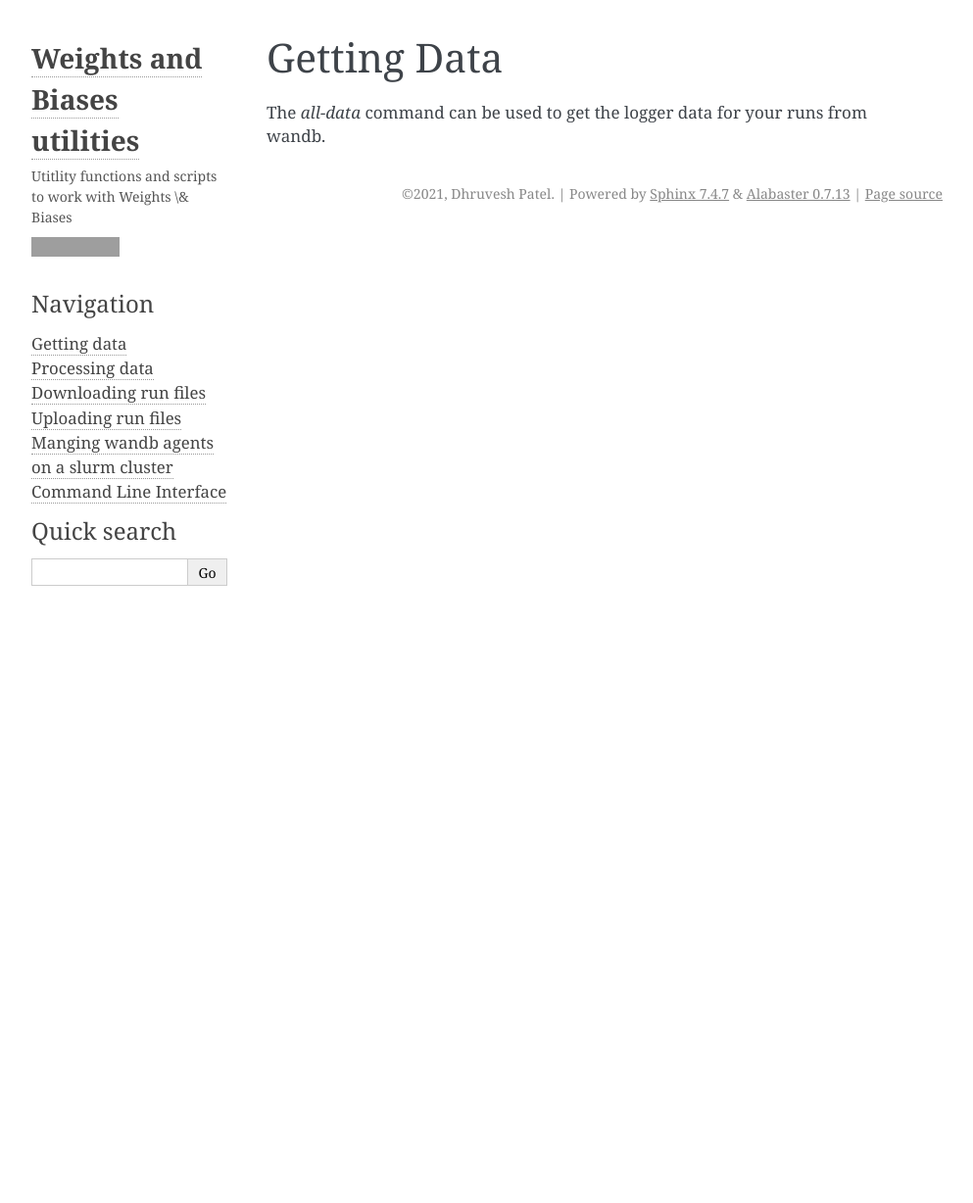
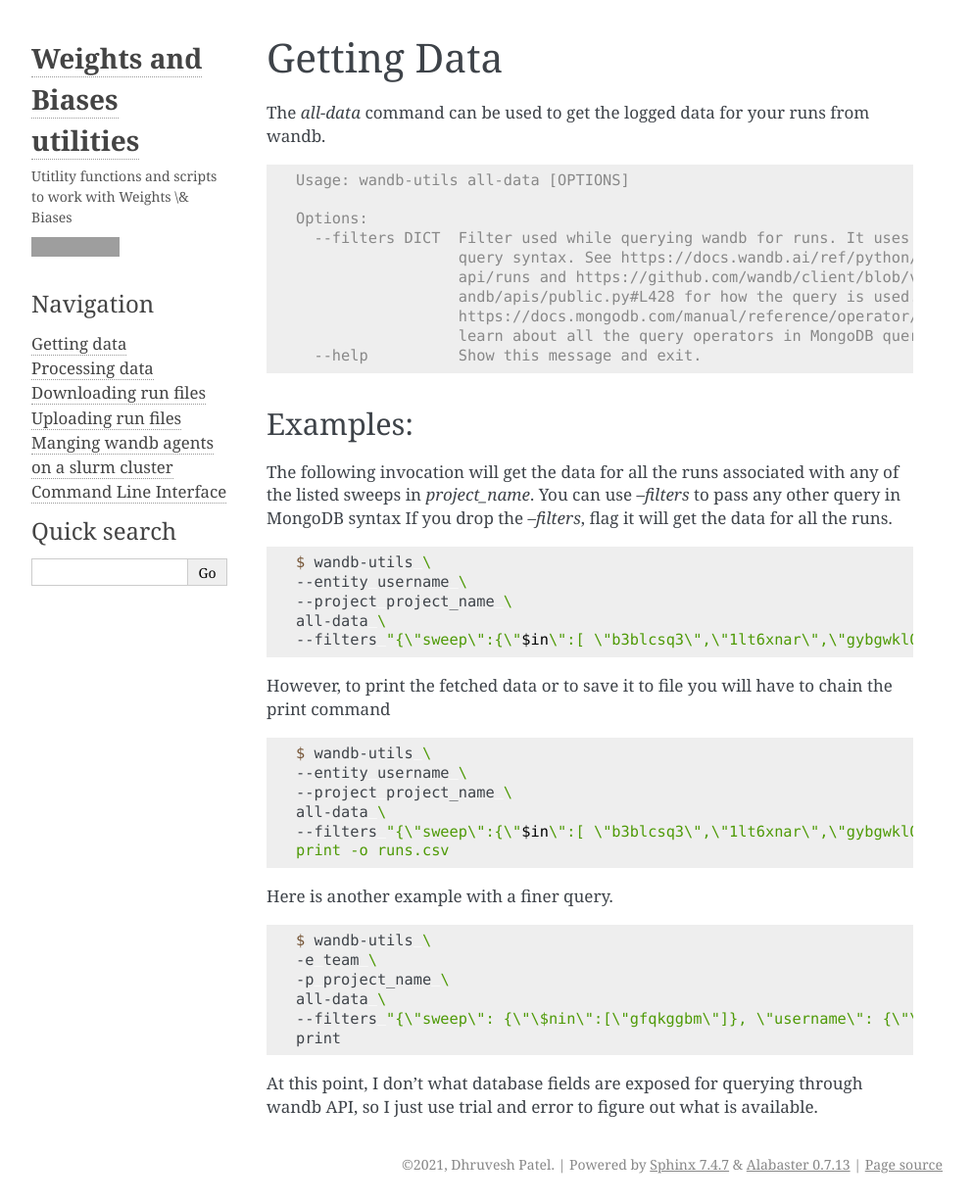
Before and after one commit to dhruvdcoder/wandb-utils, a Sphinx documentation site: the page built from docs/getting_data.rst, in a window 1280 px wide and 1228 px high. Shown: the whole window at 98% size, without its empty margins (148-1141 px from the left). Built offline with Sphinx 7.4.7, drawn with Linux system fonts in a browser that asks for light colours; grey boxes are pictures that could not be loaded.

Commit message:
Update docs

```diff
--- a/docs/download_run.rst
+++ b/docs/download_run.rst
@@ -32,6 +32,7 @@
 
 
 .. note::
+
    If the :code:`--action` is :code:`move` instead of :code:`copy`, then after downloading, the file on wandb server will be deleted.
 
 Similarly :code:`--action delete` can be used to delete files from wandb server.
--- a/docs/getting_data.rst
+++ b/docs/getting_data.rst
@@ -1,4 +1,64 @@
 Getting Data
 =============
 
-The `all-data` command can be used to get the logger data for your runs from wandb.
+The `all-data` command can be used to get the logged data for your runs from wandb.
+
+.. code-block:: console
+
+   Usage: wandb-utils all-data [OPTIONS]
+
+   Options:
+     --filters DICT  Filter used while querying wandb for runs. It uses MongoDB
+                     query syntax. See https://docs.wandb.ai/ref/python/public-
+                     api/runs and https://github.com/wandb/client/blob/v0.10.31/w
+                     andb/apis/public.py#L428 for how the query is used. See
+                     https://docs.mongodb.com/manual/reference/operator/query/ to
+                     learn about all the query operators in MongoDB query.
+     --help          Show this message and exit.
+
+
+
+Examples:
+-------------
+
+The following invocation will get the data for all the runs associated with any of the listed sweeps in `project_name`.
+You can use `--filters` to pass any other query in MongoDB syntax
+If you drop the `--filters`, flag it will get the data for all the runs.
+
+
+.. code-block:: console
+
+   $ wandb-utils \
+   --entity username \
+   --project project_name \
+   all-data \
+   --filters "{\"sweep\":{\"$in\":[ \"b3blcsq3\",\"1lt6xnar\",\"gybgwkl0\",\"bpgd2q0a\"]}}
+
+
+However, to print the fetched data or to save it to file you will have to chain the print command
+
+
+.. code-block:: console
+
+   $ wandb-utils \
+   --entity username \
+   --project project_name \
+   all-data \
+   --filters "{\"sweep\":{\"$in\":[ \"b3blcsq3\",\"1lt6xnar\",\"gybgwkl0\",\"bpgd2q0a\"]}} \
+   print -o runs.csv
+
+
+
+Here is another example with a finer query.
+
+.. code-block:: console
+
+   $ wandb-utils \
+   -e team \
+   -p project_name \
+   all-data \
+   --filters "{\"sweep\": {\"\$nin\":[\"gfqkggbm\"]}, \"username\": {\"\$in\":[\"auser\"]}, \"created_at\":{\"\$gte\": \"2021-08-05 00:00:00\"}}" \
+   print
+
+
+At this point, I don't what database fields are exposed for querying through wandb API, so I just use trial and error to figure out what is available.
```
Also changed, not shown: docs/processing_data.rst (+15 -0 lines).
